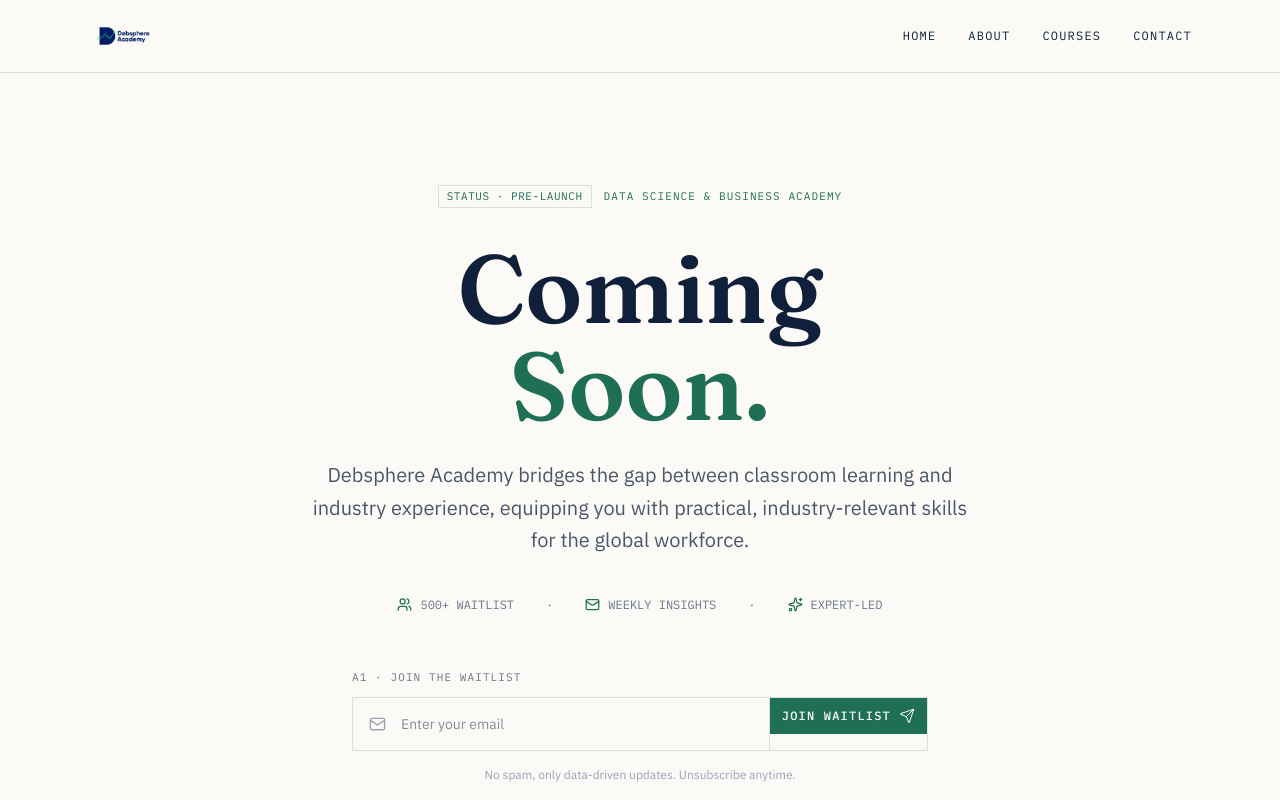
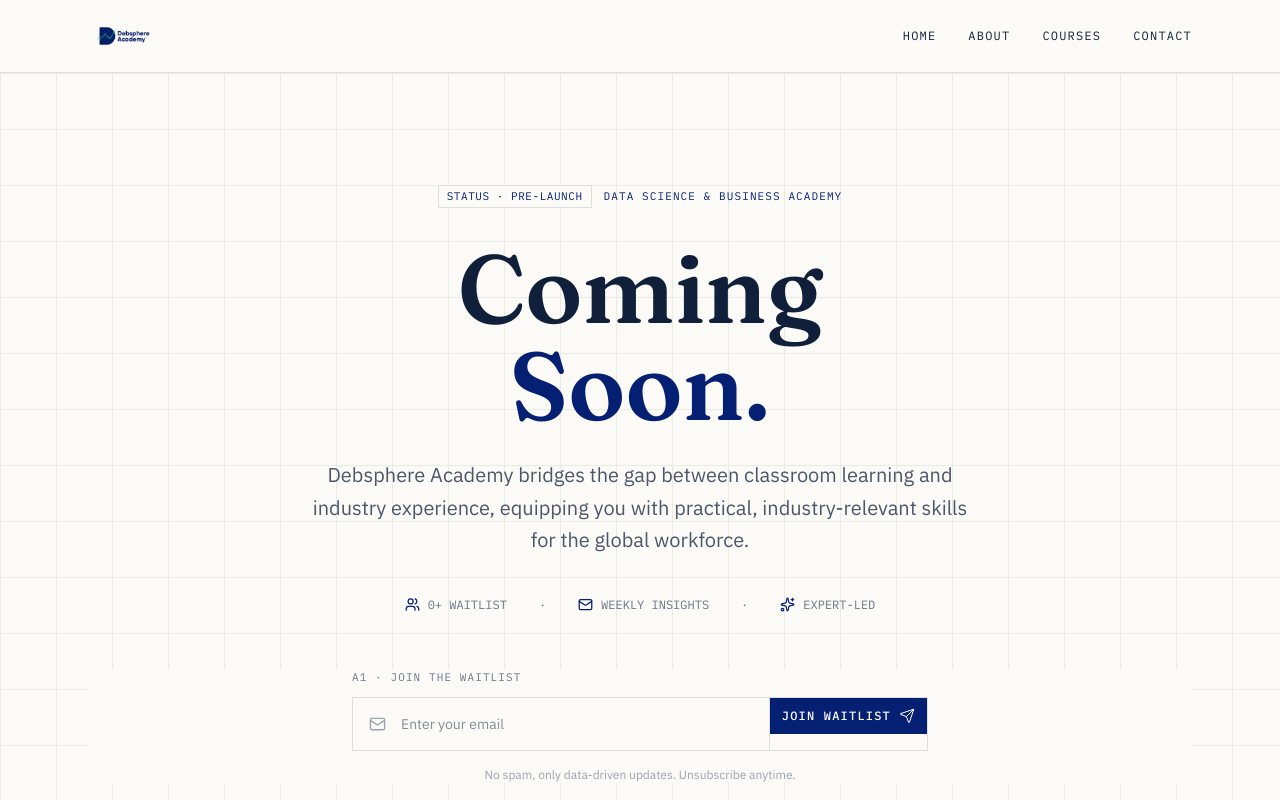
Before and after one commit to ayoeze191/Debsphere_frontend, a Next.js app: page / in a window 1280 px wide. Shown: the top 800 px of the page. Built offline with nearby package versions, Linux system fonts and the light colour scheme.

Commit message:
waitlist, product details checkout pages all done

```diff
--- a/app/globals.css
+++ b/app/globals.css
@@ -8,8 +8,8 @@
 :root {
   --paper: #FBFAF7;
   --ink: #10203A;
-  --green: #1F6F54;
-  --green-tint: #E9F1EC;
+  --green: #052073;
+  --green-tint: #052073;
   --gold: #AD8330;
   --rule: #DCE0D8;
 }
--- a/app/page.tsx
+++ b/app/page.tsx
@@ -15,13 +15,13 @@
         .serif { font-family: 'Fraunces', serif; }
         .mono { font-family: 'IBM Plex Mono', monospace; }
         .sans { font-family: 'IBM Plex Sans', sans-serif; }
-        // .grid-bg {
-        //   background-image:
-        //     linear-gradient(var(--rule) 1px, transparent 1px),
-        //     linear-gradient(90deg, var(--rule) 1px, transparent 1px);
-        //   background-size: 56px 56px;
+        .grid-bg {
+          background-image:
+            linear-gradient(var(--rule) 1px, transparent 1px),
+            linear-gradient(90deg, var(--rule) 1px, transparent 1px);
+          background-size: 56px 56px;
 
-        // }
+        }
         .waitlist-input:focus {
           outline: none;
           border-color: var(--green) !important;
@@ -70,7 +70,7 @@
               style={{ color: "#6B7688" }}
             >
               <span className="flex items-center gap-2">
-                <Users size={15} style={{ color: "var(--green)" }} /> 500+
+                <Users size={15} style={{ color: "var(--green)" }} /> 0+
                 WAITLIST
               </span>
               <span className="hidden sm:inline">·</span>
@@ -84,9 +84,9 @@
                 EXPERT-LED
               </span>
             </div>
-
-            <WaitlistForm />
-
+            <div className="z-50  " style={{ background: "var(--paper)" }}>
+              <WaitlistForm />
+            </div>
             {/* Social Links */}
             <div className="mt-16 flex items-center justify-center gap-3">
               {[
```
